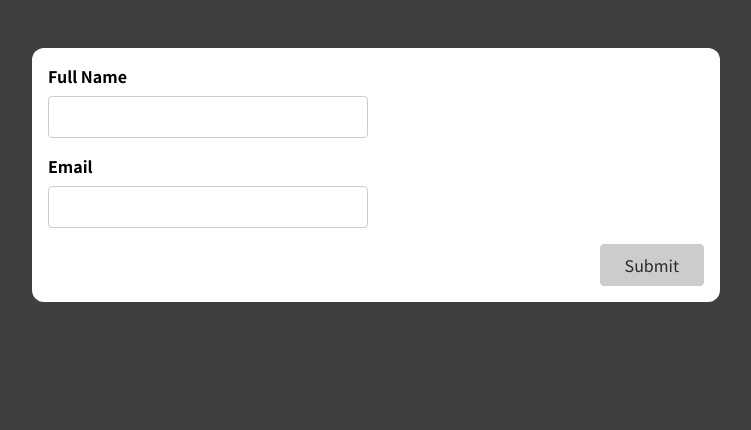
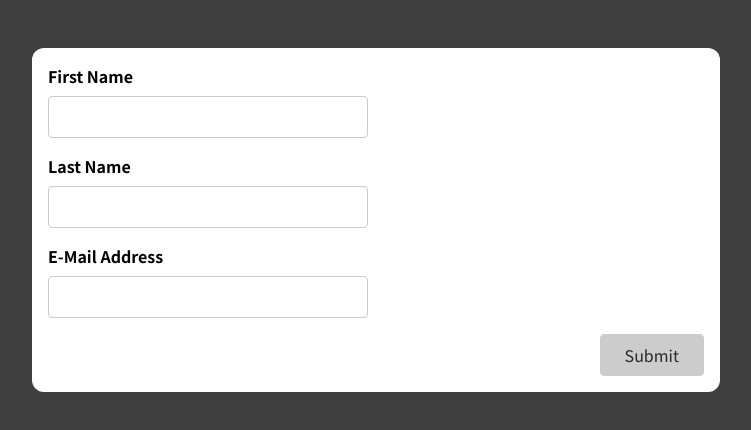
Before and after one commit to aniiaham/user_input, a React (Create React App) app: page / in a window 1280 px wide. Shown: the top 430 px of the page, without its empty margins (264-1015 px from the left). Built offline with nearby package versions, Linux system fonts and the light colour scheme.

Commit message:
custom hook

```diff
--- a/src/App.js
+++ b/src/App.js
@@ -1,9 +1,9 @@
-import SimpleInput from './components/SimpleInput';
+import BasicForm from '../src/components/BasicForm'
 
 function App() {
   return (
     <div className="app">
-      <SimpleInput />
+      <BasicForm />
     </div>
   );
 }
--- a/src/components/BasicForm.js
+++ b/src/components/BasicForm.js
@@ -1,22 +1,100 @@
+import useInput from "../hooks/use-input";
+
+const isNotEmpty = (value) => value.trim() !== "";
+const isEmail = (value) => value.includes("@");
+
 const BasicForm = (props) => {
+  const {
+    value: firstNameValue,
+    isValid: firstNameIsValid,
+    hasError: firstNameHasError,
+    valueChangeHandler: firstNameChangeHandler,
+    inputBlurHandler: firstNameBlurHandler,
+    reset: resetFirstName,
+  } = useInput(isNotEmpty);
+  const {
+    value: lastNameValue,
+    isValid: lastNameIsValid,
+    hasError: lastNameHasError,
+    valueChangeHandler: lastNameChangeHandler,
+    inputBlurHandler: lastNameBlurHandler,
+    reset: resetLastName,
+  } = useInput(isNotEmpty);
+  const {
+    value: emailValue,
+    isValid: emailIsValid,
+    hasError: emailHasError,
+    valueChangeHandler: emailChangeHandler,
+    inputBlurHandler: emailBlurHandler,
+    reset: resetEmail,
+  } = useInput(isEmail);
+
+  let formIsValid = false;
+  if (firstNameIsValid && lastNameIsValid && emailIsValid) {
+    formIsValid = true;
+  }
+
+  const submitHandler = (event) => {
+    event.preventDefault();
+
+    if (!formIsValid) {
+      return;
+    }
+    console.log("Submitted!");
+    console.log(firstNameValue, lastNameValue, emailValue);
+
+    resetFirstName();
+    resetLastName();
+    resetEmail();
+  };
+
+  const firstNameClasses = firstNameHasError
+    ? "form-control invalid"
+    : "form-control";
+  const lastNameClasses = lastNameHasError
+    ? "form-control invalid"
+    : "form-control";
+  const emailClasses = emailHasError ? "form-control invalid" : "form-control";
+
   return (
-    <form>
-      <div className='control-group'>
-        <div className='form-control'>
-          <label htmlFor='name'>First Name</label>
-          <input type='text' id='name' />
+    <form onSubmit={submitHandler}>
+      <div className={firstNameClasses}>
+        <div className={firstNameClasses}>
+          <label htmlFor="name">First Name</label>
+          <input
+            type="text"
+            id="name"
+            value={firstNameValue}
+            onChange={firstNameChangeHandler}
+            onBlur={firstNameBlurHandler}
+          />
+          {firstNameHasError && <p>Please enter a first name.</p>}
         </div>
-        <div className='form-control'>
-          <label htmlFor='name'>Last Name</label>
-          <input type='text' id='name' />
+        <div className={lastNameClasses}>
+          <label htmlFor="name">Last Name</label>
+          <input
+            type="text"
+            id="name"
+            value={lastNameValue}
+            onChange={lastNameChangeHandler}
+            onBlur={lastNameBlurHandler}
+          />
+          {lastNameHasError && <p>Please enter a last name.</p>}
         </div>
       </div>
-      <div className='form-control'>
-        <label htmlFor='name'>E-Mail Address</label>
-        <input type='text' id='name' />
+      <div className={emailClasses}>
+        <label htmlFor="name">E-Mail Address</label>
+        <input
+          type="text"
+          id="name"
+          value={emailValue}
+          onChange={emailChangeHandler}
+          onBlur={emailBlurHandler}
+        />
+        {emailHasError && <p>Please enter a valid email.</p>}
       </div>
-      <div className='form-actions'>
-        <button>Submit</button>
+      <div className="form-actions">
+        <button disabled={!formIsValid}>Submit</button>
       </div>
     </form>
   );
--- a/src/components/SimpleInput.js
+++ b/src/components/SimpleInput.js
@@ -1,5 +1,3 @@
-import { useState } from "react";
-
 import useInput from "../hooks/use-input";
 
 const SimpleInput = (props) => {
@@ -12,11 +10,14 @@
     reset: resetNameInput,
   } = useInput((value) => value.trim() !== "");
 
-  const [enteredEmail, setEnteredEmail] = useState("");
-  const [enteredEmailTouched, setEnteredEmailTouched] = useState(false);
-
-  const enteredEmailIsValid = enteredEmail.includes("@");
-  const emailInputIsInvalid = !enteredEmailIsValid && enteredEmailTouched;
+  const {
+    value: enteredEmail,
+    isValid: enteredEmailIsValid,
+    hasError: emailInputHasError,
+    valueChangeHandler: emailChangeHandler,
+    inputBlurHandler: emailBlurHandler,
+    reset: resetEmailInput,
+  } = useInput(value => value.includes('@'));
 
   let formIsValid = false;
 
@@ -27,7 +28,6 @@
   const formSubmissionHandler = (event) => {
     event.preventDefault();
 
-    setEnteredEmailTouched(true);
 
     if (!enteredNameIsValid && !enteredEmailIsValid) {
       return;
@@ -36,24 +36,14 @@
     console.log(enteredEmail);
 
     resetNameInput();
-
-    setEnteredEmail("");
-    setEnteredEmailTouched(false);
-  };
-
-  const emailInputChangeHadler = (event) => {
-    setEnteredEmail(event.target.value);
-  };
-
-  const emailInputBlurHandler = (event) => {
-    setEnteredEmailTouched(true);
+    resetEmailInput();
   };
 
   const nameInputClasses = nameInputHasError
     ? "form-control invalid"
     : "form-control";
 
-  const emailInputClasses = emailInputIsInvalid
+  const emailInputClasses = emailInputHasError
     ? "form-control invalid"
     : "form-control";
 
@@ -77,11 +67,11 @@
         <input
           type="email"
           id="email"
-          onChange={emailInputChangeHadler}
-          onBlur={emailInputBlurHandler}
+          onChange={emailChangeHandler}
+          onBlur={emailBlurHandler}
           value={enteredEmail}
         />
-        {emailInputIsInvalid && (
+        {emailInputHasError && (
           <p className="error-text">Please enter a valid email.</p>
         )}
       </div>
--- a/src/hooks/use-input.js
+++ b/src/hooks/use-input.js
@@ -1,7 +1,7 @@
 import { useState } from "react";
 
 const useInput = (validateValue) => {
-    const [enteredValue, setEnteredValue] = useState("");
+  const [enteredValue, setEnteredValue] = useState("");
   const [isTouched, setIsTouched] = useState(false);
 
   const valueIsValid = validateValue(enteredValue);
@@ -16,13 +16,18 @@
   };
 
   const reset = () => {
-    setEnteredValue('');
+    setEnteredValue("");
     setIsTouched(false);
-  }
+  };
 
   return {
-    value: enteredValue, isValid: valueIsValid, hasError, valueChangeHandler, inputBlurHandler, reset
-  }
+    value: enteredValue,
+    isValid: valueIsValid,
+    hasError,
+    valueChangeHandler,
+    inputBlurHandler,
+    reset,
+  };
 };
 
 export default useInput;
```
